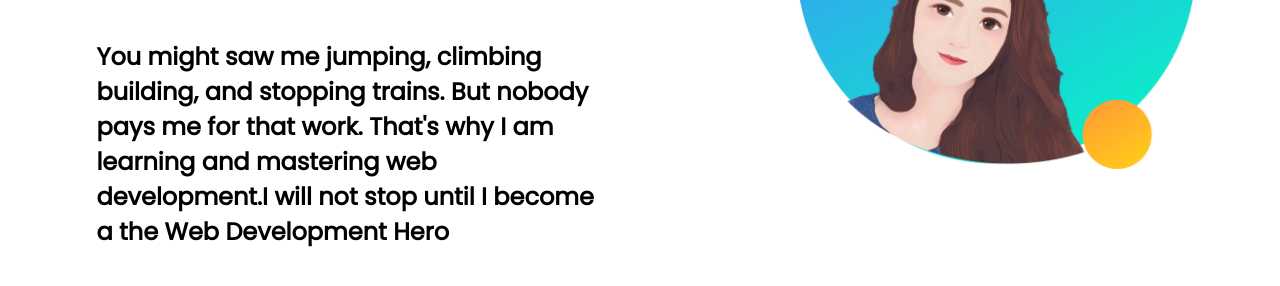
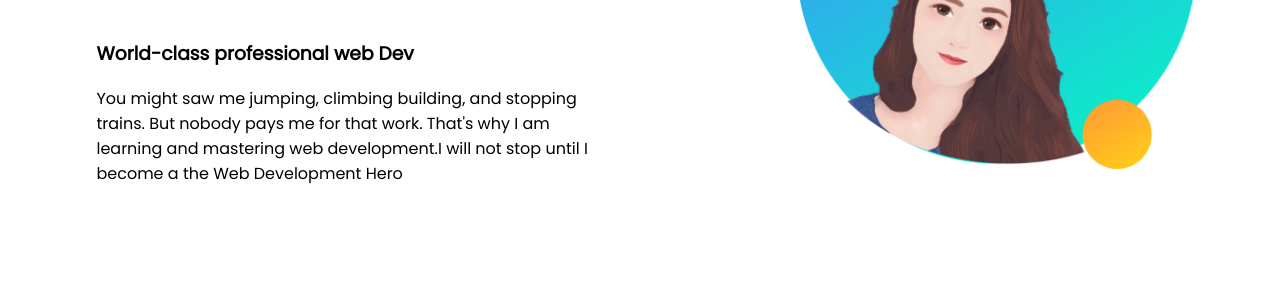
Before and after one commit to miftajannat/web-portfolio, a plain HTML site: page index.html in a window 1280 px wide. Shown: the part 244-530 px from the top of the page. Drawn offline with Linux system fonts and the light colour scheme.

Commit message:
6th-entry

```diff
--- a/index.html
+++ b/index.html
@@ -13,7 +13,8 @@
 <div class="half-width">
     <h1>Welcome To</h1>
     <h1><span class="name-highlight">Miftah</span> Website</h1>
-    <p><h2>You might saw me jumping, climbing building, and stopping trains. But nobody pays me for that work. That's why I am learning and mastering web development.I will not stop until I become a the Web Development Hero</h2>  </p>
+    <h3>World-class professional web Dev</h3>
+    <p>You might saw me jumping, climbing building, and stopping trains. But nobody pays me for that work. That's why I am learning and mastering web development.I will not stop until I become a the Web Development Hero</p>
 </div>
   <div class="half-width">
     <img src="images\image 10.png" alt="">
```
